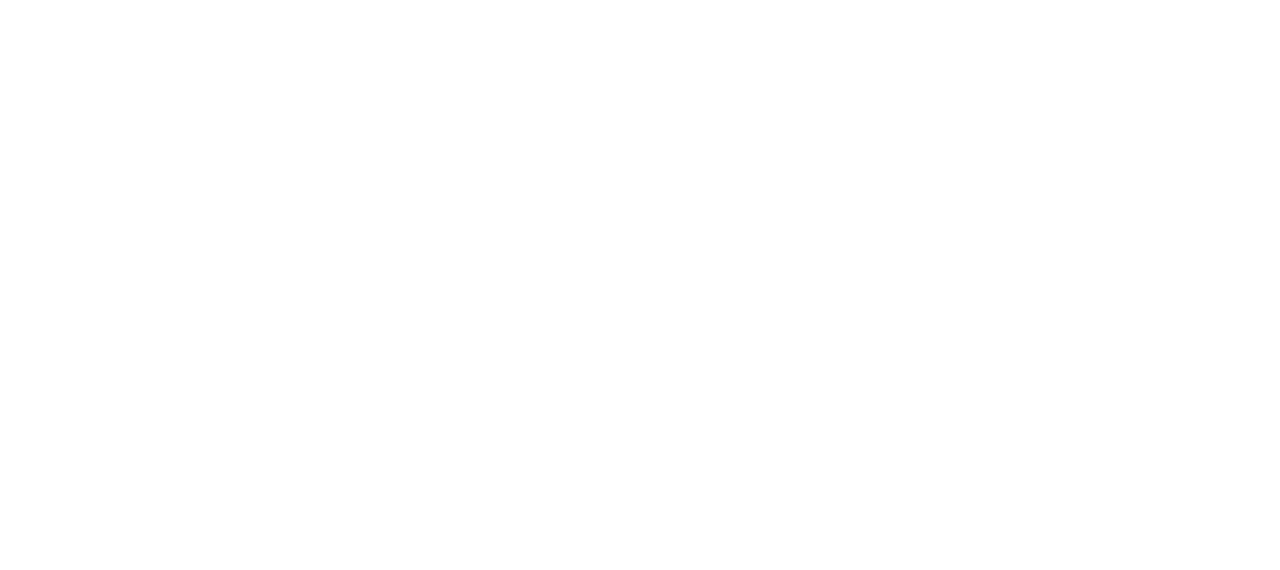
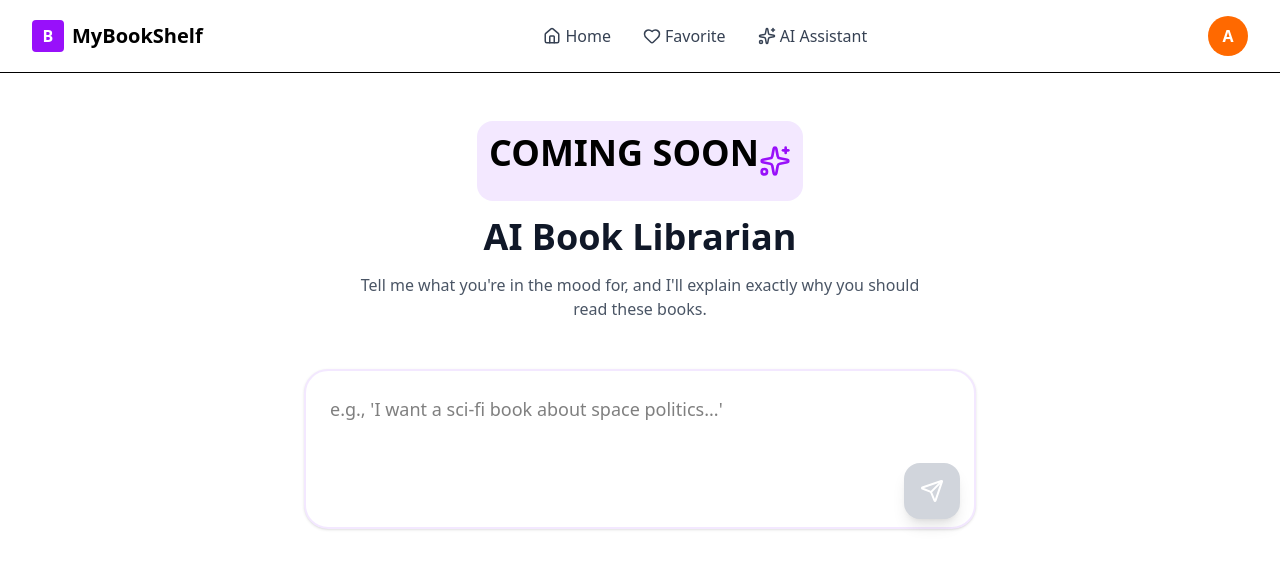
Before and after one commit to abunawas-study/mybook-library, a React (Vite) app: page /ai-assistant in a window 1280 px wide. Shown: the top 570 px of the page. Built offline with nearby package versions, Linux system fonts and the light colour scheme.

Commit message:
fixed some bug s and Implemented some features

```diff
--- a/src/pages/AI-Assistant.jsx
+++ b/src/pages/AI-Assistant.jsx
@@ -1,24 +1,84 @@
-import { useState } from "react";
+import React, { useState } from 'react';
+import { Sparkles, Send, Library } from 'lucide-react';
+import { useNavigate } from 'react-router-dom'; // Added this import
+import { getAIRecommendation } from '../utils/aiService';
+import BookList from '../components/books/BookList'; // Kept for safety
+import NavBar from '../components/layout/NavBar';
+
 const AI_Assistant = () => {
   const [userInput, setUserInput] = useState("");
-  const [aiResponse, setAiResponse] = useState(null); // To store librarianNote and recs
+  const [aiResponse, setAiResponse] = useState(null);
   const [isAiProcessing, setIsAiProcessing] = useState(false);
+  const navigate = useNavigate(); // Define the hook here
+
+  const handleKeyDown = (e) => {
+  // Check if Enter was pressed WITHOUT the Shift key
+  if (e.key === 'Enter' && !e.shiftKey) {
+    e.preventDefault(); // Prevents a new line from being added
+    handleAiConsult(e); // Triggers your submit function
+  }
+};
 
   const handleAiConsult = async (e) => {
     e.preventDefault();
     if (!userInput.trim()) return;
 
     setIsAiProcessing(true);
-    setAiResponse(null); // Clear old results
+    setAiResponse(null);
 
+    // Call the AI Service
     const result = await getAIRecommendation(userInput);
+
+    // Safety check: if AI fails, result might be null
+    if (result) {
       setAiResponse(result);
+    }
+
     setIsAiProcessing(false);
   };
 
   return (
+    <>
+      <NavBar />
       <div className="max-w-4xl mx-auto px-4 py-12">
+        {/* 1. Header Section */}
+        <div className="text-center mb-12">
+          <div className="inline-flex items-center justify-center p-3 bg-purple-100 rounded-2xl mb-4">
+            <h1 className='text-4xl font-bold text-black-900 mb-4'>COMING SOON</h1>
+            <Sparkles className="text-purple-600" size={32} />
+          </div>
+          <h1 className="text-4xl font-bold text-gray-900 mb-4">AI Book Librarian</h1>
 
+          <p className="text-gray-600 max-w-xl mx-auto">
+            Tell me what you're in the mood for, and I'll explain exactly why you should read these books.
+          </p>
+        </div>
+
+        {/* 2. Input Form (The missing piece!) */}
+        <form onSubmit={handleAiConsult} className="max-w-2xl mx-auto mb-16">
+          <div className="relative group">
+           <textarea
+              value={userInput}
+              onChange={(e) => setUserInput(e.target.value)}
+              onKeyDown={handleKeyDown} // <--- Add this line here
+              placeholder="e.g., 'I want a sci-fi book about space politics...'"
+              className="w-full p-6 bg-white border-2 border-purple-100 rounded-3xl shadow-sm focus:border-purple-500 focus:ring-4 focus:ring-purple-500/10 outline-none transition-all h-40 text-lg resize-none"
+            />
+            <button
+              type="submit"
+              disabled={isAiProcessing || !userInput}
+              className="absolute bottom-4 right-4 bg-purple-600 text-white p-4 rounded-2xl hover:bg-purple-700 disabled:bg-gray-300 transition-all shadow-lg active:scale-95"
+            >
+              {isAiProcessing ? (
+                <div className="animate-spin h-6 w-6 border-2 border-white border-t-transparent rounded-full" />
+              ) : (
+                <Send size={24} />
+              )}
+            </button>
+          </div>
+        </form>
+
+        {/* 3. AI Results Section */}
         {aiResponse && (
           <div className="animate-in fade-in slide-in-from-bottom-4 duration-500">
             {/* Librarian's Voice */}
@@ -42,9 +102,14 @@
                       </div>
                     </div>
 
+                    {/* Corrected Navigation Logic */}
                     <button
-                    onClick={() => navigate(`/search?query=${rec.title}`)}
-                    className="self-center bg-purple-600 text-white px-6 py-3 rounded-xl font-bold whitespace-nowrap"
+                      onClick={() => {
+                          // This assumes you want to search for the title on your home page
+                          // Or you can navigate to a specific book page if you had an ID
+                           navigate(`/?search=${encodeURIComponent(rec.title)}`)
+                      }}
+                      className="self-center bg-purple-600 text-white px-6 py-3 rounded-xl font-bold whitespace-nowrap hover:bg-purple-700 transition-colors"
                     >
                       Find in Library
                     </button>
@@ -55,6 +120,8 @@
           </div>
         )}
       </div>
+    </>
   );
 };
+
 export default AI_Assistant;
--- a/src/pages/Favourites.jsx
+++ b/src/pages/Favourites.jsx
@@ -2,11 +2,14 @@
 import BookList from '../components/books/BookList';
 import { Heart } from 'lucide-react';
 import { Link } from 'react-router-dom';
+import NavBar from '../components/layout/NavBar';
 
 const Favorites = () => {
   const { favorites } = useFavorites();
 
   return (
+    <>
+      <NavBar />
     <main className="max-w-7xl mx-auto px-4 py-12 min-h-screen">
       <div className="flex items-center gap-3 mb-8">
         <Heart className="text-red-500 fill-red-500" size={32} />
@@ -33,6 +36,7 @@
         </div>
       )}
     </main>
+    </>
   );
 };
 
```
Also changed, not shown: src/utils/aiService.js (+32 -18 lines). Lines whose indentation alone changed are shown as unchanged.
